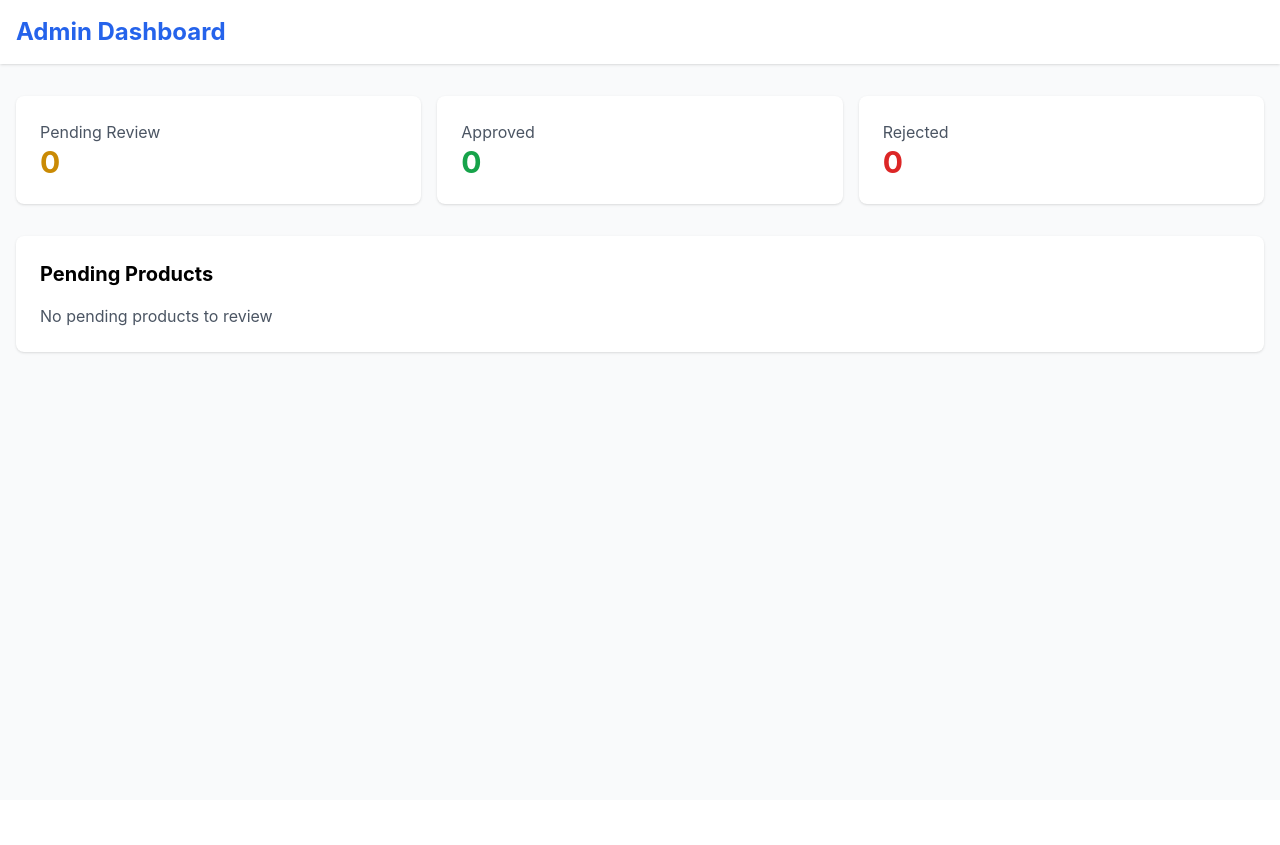
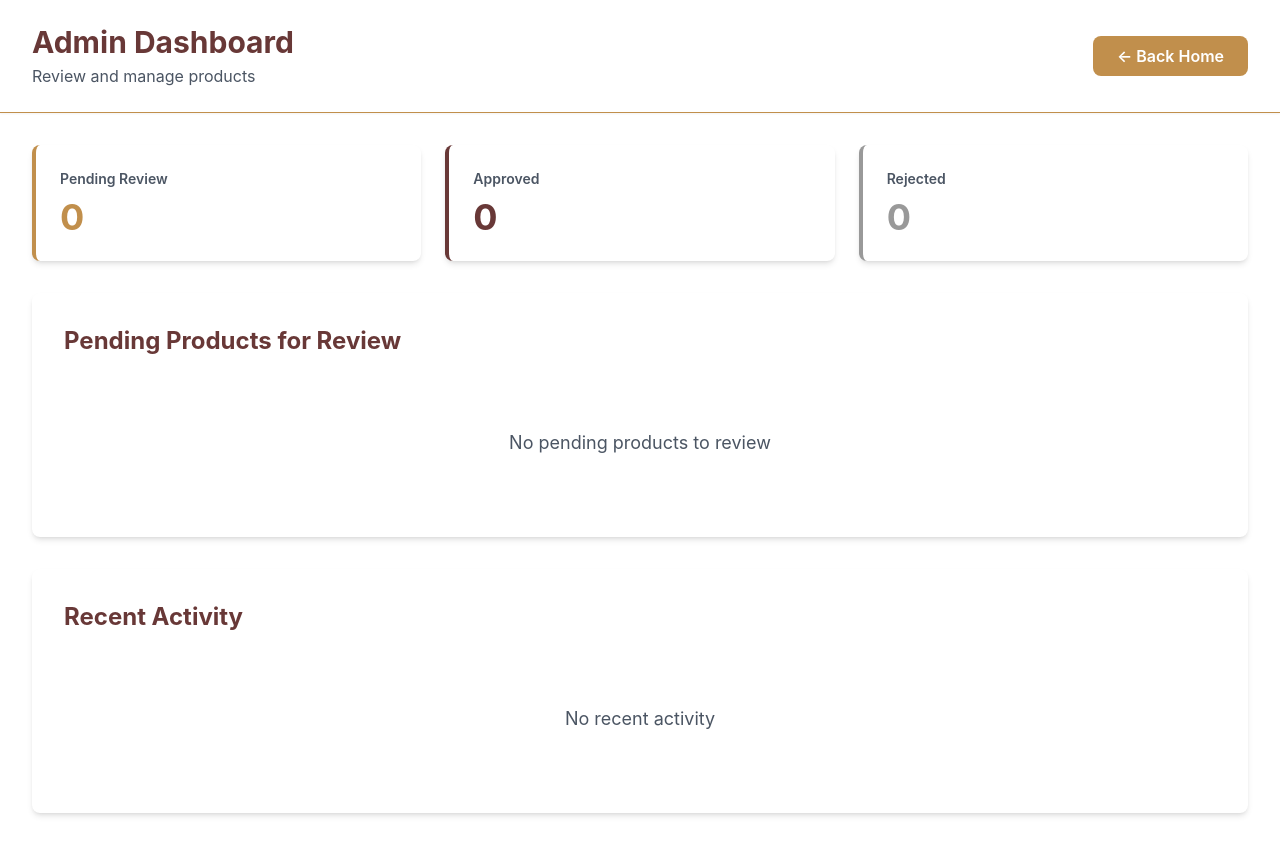
Before and after one commit to ChobeHoldings/african-curios-marketplace, a Next.js app: page /admin/dashboard in a window 1280 px wide. Before the commit the page ends 800 px from the top, so only its background shows below. Built offline with nearby package versions, Linux system fonts and the light colour scheme.

Commit message:
Update Admin Dashboard with Chobe Holdings brand colors and styling

```diff
--- a/src/pages/admin/dashboard.tsx
+++ b/src/pages/admin/dashboard.tsx
@@ -8,37 +8,72 @@ export default function AdminDashboard() {
   });
 
   useEffect(() => {
-    // Fetch stats
+    // Fetch admin stats
   }, []);
 
   return (
-    <div className="min-h-screen bg-gray-50">
-      <nav className="bg-white shadow">
-        <div className="max-w-7xl mx-auto px-4 py-4">
-          <h1 className="text-2xl font-bold text-blue-600">Admin Dashboard</h1>
+    <div className="min-h-screen bg-white">
+      {/* Navigation */}
+      <nav className="bg-white shadow-sm border-b" style={{ borderBottomColor: '#C18F4C' }}>
+        <div className="max-w-7xl mx-auto px-4 sm:px-6 lg:px-8 py-6">
+          <div className="flex justify-between items-center">
+            <div>
+              <h1 className="text-3xl font-bold" style={{ color: '#683837' }}>
+                Admin Dashboard
+              </h1>
+              <p className="text-gray-600 mt-1">Review and manage products</p>
+            </div>
+            <a
+              href="/"
+              className="text-white px-6 py-2 rounded-lg font-semibold transition-all hover:scale-105"
+              style={{ backgroundColor: '#C18F4C' }}
+            >
+              ← Back Home
+            </a>
+          </div>
         </div>
       </nav>
 
-      <main className="max-w-7xl mx-auto px-4 py-8">
-        <div className="grid grid-cols-1 md:grid-cols-3 gap-4 mb-8">
-          <div className="bg-white p-6 rounded-lg shadow">
-            <p className="text-gray-600">Pending Review</p>
-            <p className="text-3xl font-bold text-yellow-600">{stats.pending}</p>
+      <main className="max-w-7xl mx-auto px-4 sm:px-6 lg:px-8 py-8">
+        {/* Stats Grid */}
+        <div className="grid grid-cols-1 md:grid-cols-3 gap-6 mb-8">
+          <div className="bg-white p-6 rounded-lg shadow-md border-l-4" style={{ borderLeftColor: '#C18F4C' }}>
+            <p className="text-gray-600 text-sm font-semibold">Pending Review</p>
+            <p className="text-4xl font-bold mt-2" style={{ color: '#C18F4C' }}>
+              {stats.pending}
+            </p>
           </div>
-          <div className="bg-white p-6 rounded-lg shadow">
-            <p className="text-gray-600">Approved</p>
-            <p className="text-3xl font-bold text-green-600">{stats.approved}</p>
+          <div className="bg-white p-6 rounded-lg shadow-md border-l-4" style={{ borderLeftColor: '#683837' }}>
+            <p className="text-gray-600 text-sm font-semibold">Approved</p>
+            <p className="text-4xl font-bold mt-2" style={{ color: '#683837' }}>
+              {stats.approved}
+            </p>
           </div>
-          <div className="bg-white p-6 rounded-lg shadow">
-            <p className="text-gray-600">Rejected</p>
-            <p className="text-3xl font-bold text-red-600">{stats.rejected}</p>
+          <div className="bg-white p-6 rounded-lg shadow-md border-l-4" style={{ borderLeftColor: '#999' }}>
+            <p className="text-gray-600 text-sm font-semibold">Rejected</p>
+            <p className="text-4xl font-bold mt-2" style={{ color: '#999' }}>
+              {stats.rejected}
+            </p>
           </div>
         </div>
 
-        <div className="bg-white rounded-lg shadow">
-          <div className="p-6">
-            <h2 className="text-xl font-bold mb-4">Pending Products</h2>
-            <p className="text-gray-600">No pending products to review</p>
+        {/* Pending Products Section */}
+        <div className="bg-white rounded-lg shadow-md p-8">
+          <h2 className="text-2xl font-bold mb-6" style={{ color: '#683837' }}>
+            Pending Products for Review
+          </h2>
+          <div className="text-center py-12">
+            <p className="text-gray-600 text-lg">No pending products to review</p>
+          </div>
+        </div>
+
+        {/* Recent Activity */}
+        <div className="bg-white rounded-lg shadow-md p-8 mt-8">
+          <h2 className="text-2xl font-bold mb-6" style={{ color: '#683837' }}>
+            Recent Activity
+          </h2>
+          <div className="text-center py-12">
+            <p className="text-gray-600 text-lg">No recent activity</p>
           </div>
         </div>
       </main>
```
